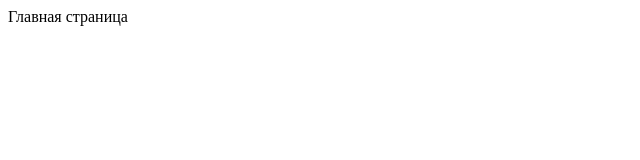
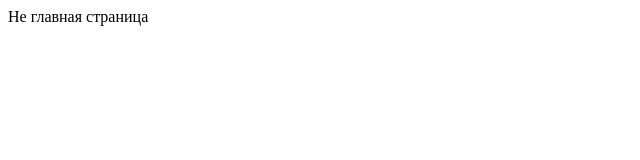
Before and after one commit to AndreyDid/test-git-2, a plain HTML site: page index.html in a window 1280 px wide. Shown: the full height of the page, 0-640 px from the left. Drawn offline with Linux system fonts and the light colour scheme.

Commit message:
not main page

```diff
--- a/index.html
+++ b/index.html
@@ -10,7 +10,7 @@
 <body>
 <main>
     <span>
-        Главная страница
+        Не главная страница
     </span>
 </main>
 <script src="index.js"></script>
```
